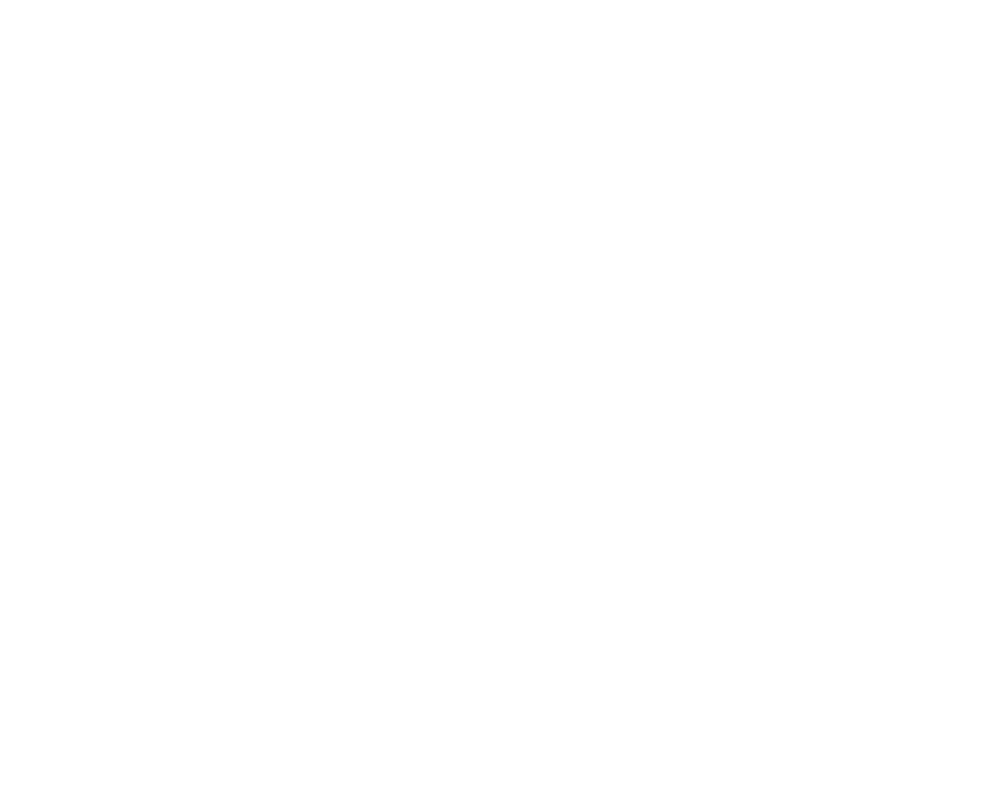
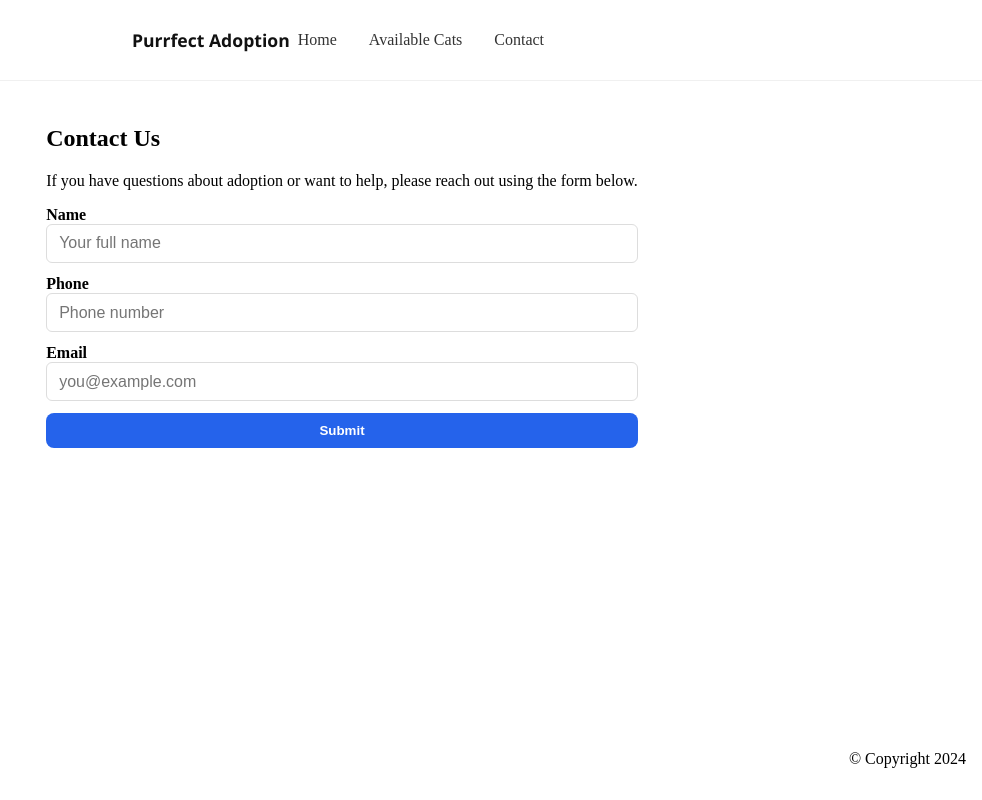
Before and after one commit to ali-ahnaf/cse-3100, a React (Vite) app: page /contact in a window 1280 px wide. Before the commit this address had no page. Shown: the whole page, without its empty margins (298-1280 px from the left). Built offline with nearby package versions, Linux system fonts and the light colour scheme.

Commit message:
Contact page added

```diff
--- a/src/App.jsx
+++ b/src/App.jsx
@@ -2,6 +2,7 @@
 import BaseLayout from './views/BaseLayout';
 import Home from './views/Home';
 import AvailableCats from './views/AvailableCats';
+import Contact from './views/Contact';
 
 function App() {
   return (
@@ -15,6 +16,7 @@
       >
         <Route path={'/'} element={<Home />} />
         <Route path={'/available-cats'} element={<AvailableCats />} />
+        <Route path={'/contact'} element={<Contact />} />
       </Route>
     </Routes>
   );
--- a/src/components/Navbar.jsx
+++ b/src/components/Navbar.jsx
@@ -16,6 +16,9 @@
             <li>
               <Link to="/available-cats" className="nav-link">Available Cats</Link>
             </li>
+            <li>
+              <Link to="/contact" className="nav-link">Contact</Link>
+            </li>
           </ul>
         </nav>
       </div>
--- a/src/index.css
+++ b/src/index.css
@@ -179,3 +179,35 @@
     height: var(--cat-grid-width);
   }
 }
+
+/* Contact form styles */
+.contact-form {
+  max-width: 600px;
+  margin: 1rem auto;
+  display: flex;
+  flex-direction: column;
+  gap: 0.75rem;
+  align-items: stretch;
+}
+.contact-form label {
+  text-align: left;
+  font-weight: 600;
+  display: block;
+}
+.contact-form input {
+  padding: 0.6rem 0.75rem;
+  border-radius: 6px;
+  border: 1px solid #ddd;
+  font-size: 1rem;
+  width: 100%;
+}
+.btn-submit {
+  padding: 0.6rem 1rem;
+  border-radius: 8px;
+  background: #2563eb;
+  color: #fff;
+  border: none;
+  font-weight: 600;
+  cursor: pointer;
+}
+.btn-submit:hover { background: #1e40af }
--- /dev/null
+++ b/src/views/Contact.jsx
@@ -0,0 +1,61 @@
+import { useState } from 'react';
+
+export default function Contact() {
+  const [name, setName] = useState('');
+  const [phone, setPhone] = useState('');
+  const [email, setEmail] = useState('');
+
+  const handleSubmit = (e) => {
+    e.preventDefault();
+    // Minimal submit handler — in real app send to server
+    // For now just clear form and show a friendly message
+    alert('Thanks! We received your message.');
+    setName('');
+    setPhone('');
+    setEmail('');
+  };
+
+  return (
+    <section className="contact-page text-center mt-4">
+      <h2><strong>Contact Us</strong></h2>
+      <p>If you have questions about adoption or want to help, please reach out using the form below.</p>
+
+      <form className="contact-form" onSubmit={handleSubmit}>
+        <label>
+          Name
+          <input
+            type="text"
+            value={name}
+            onChange={(e) => setName(e.target.value)}
+            placeholder="Your full name"
+            required
+          />
+        </label>
+
+        <label>
+          Phone
+          <input
+            type="tel"
+            value={phone}
+            onChange={(e) => setPhone(e.target.value)}
+            placeholder="Phone number"
+            required
+          />
+        </label>
+
+        <label>
+          Email
+          <input
+            type="email"
+            value={email}
+            onChange={(e) => setEmail(e.target.value)}
+            placeholder="you@example.com"
+            required
+          />
+        </label>
+
+        <button type="submit" className="btn-submit">Submit</button>
+      </form>
+    </section>
+  );
+}
```
